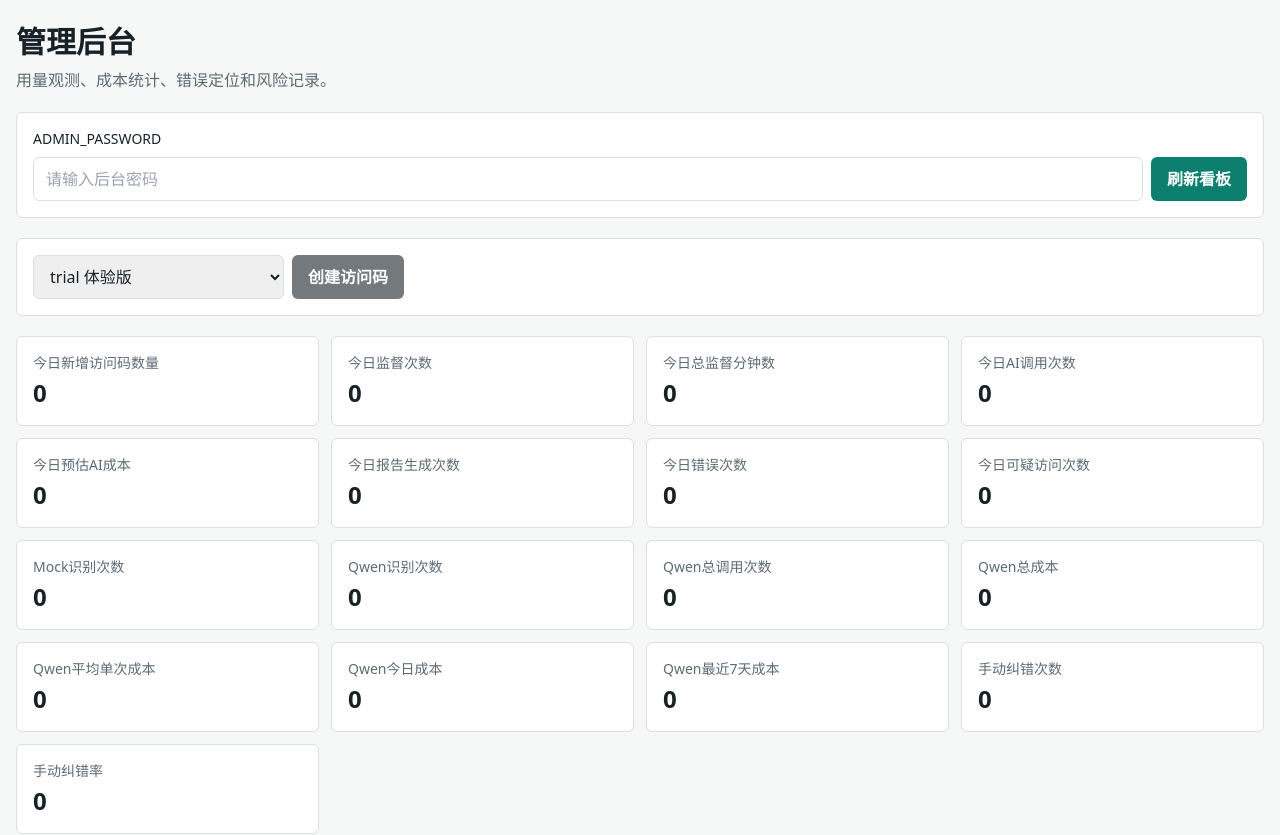
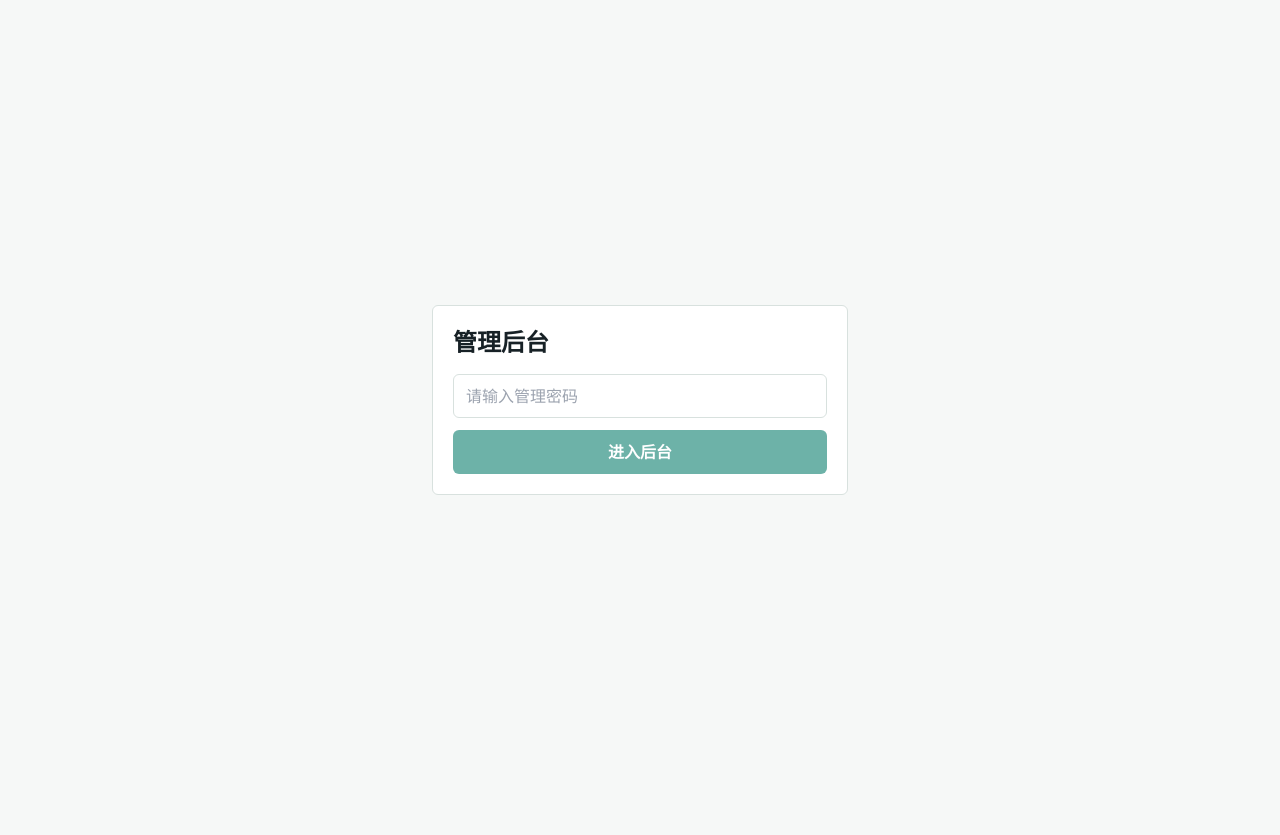
Before and after one commit to suihong123/ai-study-monitor, a Next.js app: page /admin in a window 1280 px wide. Shown: the top 835 px of the page. After the commit the page ends 800 px from the top, so only its background shows below. Built offline with nearby package versions, Linux system fonts and the light colour scheme.

Commit message:
harden admin page access

```diff
--- a/app/admin/page.tsx
+++ b/app/admin/page.tsx
@@ -124,11 +124,13 @@ const dashboardLabels: Record<string, string> = {
 
 export default function AdminPage() {
   const [password, setPassword] = useState("");
+  const [isVerified, setIsVerified] = useState(false);
   const [planType, setPlanType] = useState<PlanType>("trial");
   const [overview, setOverview] = useState<AdminOverview>({});
   const [selectedSessionId, setSelectedSessionId] = useState("");
   const [message, setMessage] = useState("");
   const [loading, setLoading] = useState(false);
+  const [lockedUntil, setLockedUntil] = useState(0);
 
   async function loadAdmin(adminPassword = password, sessionId = selectedSessionId) {
     if (!adminPassword) return;
@@ -141,9 +143,53 @@ export default function AdminPage() {
       });
       const result = await response.json();
       if (!response.ok) {
-        setMessage(result.error ?? "读取失败");
+        setMessage(response.status === 401 ? "验证失败" : result.error ?? "读取失败");
         return;
       }
+      setOverview(result);
+    } finally {
+      setLoading(false);
+    }
+  }
+
+  async function login(event: FormEvent<HTMLFormElement>) {
+    event.preventDefault();
+    if (Date.now() < lockedUntil) {
+      setMessage("尝试次数过多，请稍后再试。");
+      return;
+    }
+    if (!password) return;
+
+    setLoading(true);
+    setMessage("");
+    try {
+      const response = await fetch("/api/admin/overview", {
+        headers: { "x-admin-password": password }
+      });
+      const result = await response.json();
+      if (!response.ok) {
+        if (response.status !== 401) {
+          setMessage(result.error ?? "读取失败");
+          return;
+        }
+        const failedCount = Number(window.sessionStorage.getItem("admin_failed_count") ?? "0") + 1;
+        window.sessionStorage.setItem("admin_failed_count", String(failedCount));
+        if (failedCount >= 5) {
+          const nextLockedUntil = Date.now() + 10 * 60 * 1000;
+          window.sessionStorage.setItem("admin_locked_until", String(nextLockedUntil));
+          setLockedUntil(nextLockedUntil);
+          setMessage("尝试次数过多，请稍后再试。");
+          return;
+        }
+        setMessage("验证失败");
+        return;
+      }
+
+      window.sessionStorage.setItem("admin_verified", "true");
+      window.sessionStorage.removeItem("admin_failed_count");
+      window.sessionStorage.removeItem("admin_locked_until");
+      setLockedUntil(0);
+      setIsVerified(true);
       setOverview(result);
     } finally {
       setLoading(false);
@@ -165,7 +211,7 @@ export default function AdminPage() {
       });
       const result = await response.json();
       if (!response.ok) {
-        setMessage(result.error ?? "创建失败");
+        setMessage(response.status === 401 ? "验证失败" : result.error ?? "创建失败");
         return;
       }
       setMessage(`已创建访问码：${result.accessCode.code}`);
@@ -197,7 +243,7 @@ export default function AdminPage() {
       });
       const result = await response.json();
       if (!response.ok) {
-        setMessage(result.error ?? "操作失败");
+        setMessage(response.status === 401 ? "验证失败" : result.error ?? "操作失败");
         return;
       }
       await loadAdmin();
@@ -254,16 +300,38 @@ export default function AdminPage() {
   }
 
   useEffect(() => {
-    const saved = window.sessionStorage.getItem("admin-password");
-    if (saved) {
-      setPassword(saved);
-      void loadAdmin(saved, "");
-    }
+    setIsVerified(window.sessionStorage.getItem("admin_verified") === "true");
+    setLockedUntil(Number(window.sessionStorage.getItem("admin_locked_until") ?? "0"));
   }, []);
 
-  function savePassword(value: string) {
-    setPassword(value);
-    window.sessionStorage.setItem("admin-password", value);
+  if (!isVerified) {
+    const isLocked = Date.now() < lockedUntil;
+    return (
+      <main className="mx-auto flex min-h-screen w-full max-w-md items-center px-4 py-6">
+        <form onSubmit={login} className="w-full rounded-md border border-line bg-white p-5">
+          <h1 className="text-2xl font-bold">管理后台</h1>
+          <input
+            type="password"
+            value={password}
+            onChange={(event) => setPassword(event.target.value)}
+            className="mt-4 h-11 w-full rounded-md border border-line px-3 outline-none focus:border-brand"
+            placeholder="请输入管理密码"
+            disabled={isLocked || loading}
+          />
+          <button
+            disabled={isLocked || loading || !password}
+            className="mt-3 h-11 w-full rounded-md bg-brand px-4 font-semibold text-white disabled:opacity-60"
+          >
+            进入后台
+          </button>
+          {message && (
+            <div className="mt-3 rounded-md border border-line bg-panel p-3 text-sm text-muted">
+              {message}
+            </div>
+          )}
+        </form>
+      </main>
+    );
   }
 
   return (
@@ -282,7 +350,7 @@ export default function AdminPage() {
             id="password"
             type="password"
             value={password}
-            onChange={(event) => savePassword(event.target.value)}
+            onChange={(event) => setPassword(event.target.value)}
             className="h-11 flex-1 rounded-md border border-line px-3 outline-none focus:border-brand"
             placeholder="请输入后台密码"
           />
--- a/app/api/access-code/route.ts
+++ b/app/api/access-code/route.ts
@@ -38,7 +38,7 @@ function missingSupabase() {
 
 export async function GET(request: NextRequest) {
   if (!isAdminRequest(request)) {
-    return NextResponse.json({ error: "后台密码错误" }, { status: 401 });
+    return NextResponse.json({ error: "验证失败" }, { status: 401 });
   }
   if (!supabaseAdmin) return missingSupabase();
 
@@ -62,7 +62,7 @@ export async function POST(request: NextRequest) {
   }
 
   if (!isAdminRequest(request)) {
-    return NextResponse.json({ error: "后台密码错误" }, { status: 401 });
+    return NextResponse.json({ error: "验证失败" }, { status: 401 });
   }
 
   if (action === "create") {
--- a/app/api/admin/overview/route.ts
+++ b/app/api/admin/overview/route.ts
@@ -14,7 +14,7 @@ export async function GET(request: NextRequest) {
       errorType: "未授权访问",
       errorMessage: "后台接口密码错误或缺失"
     });
-    return NextResponse.json({ error: "后台密码错误" }, { status: 401 });
+    return NextResponse.json({ error: "验证失败" }, { status: 401 });
   }
   if (!supabaseAdmin) {
     return NextResponse.json({ error: "Supabase环境变量未配置" }, { status: 500 });
```
